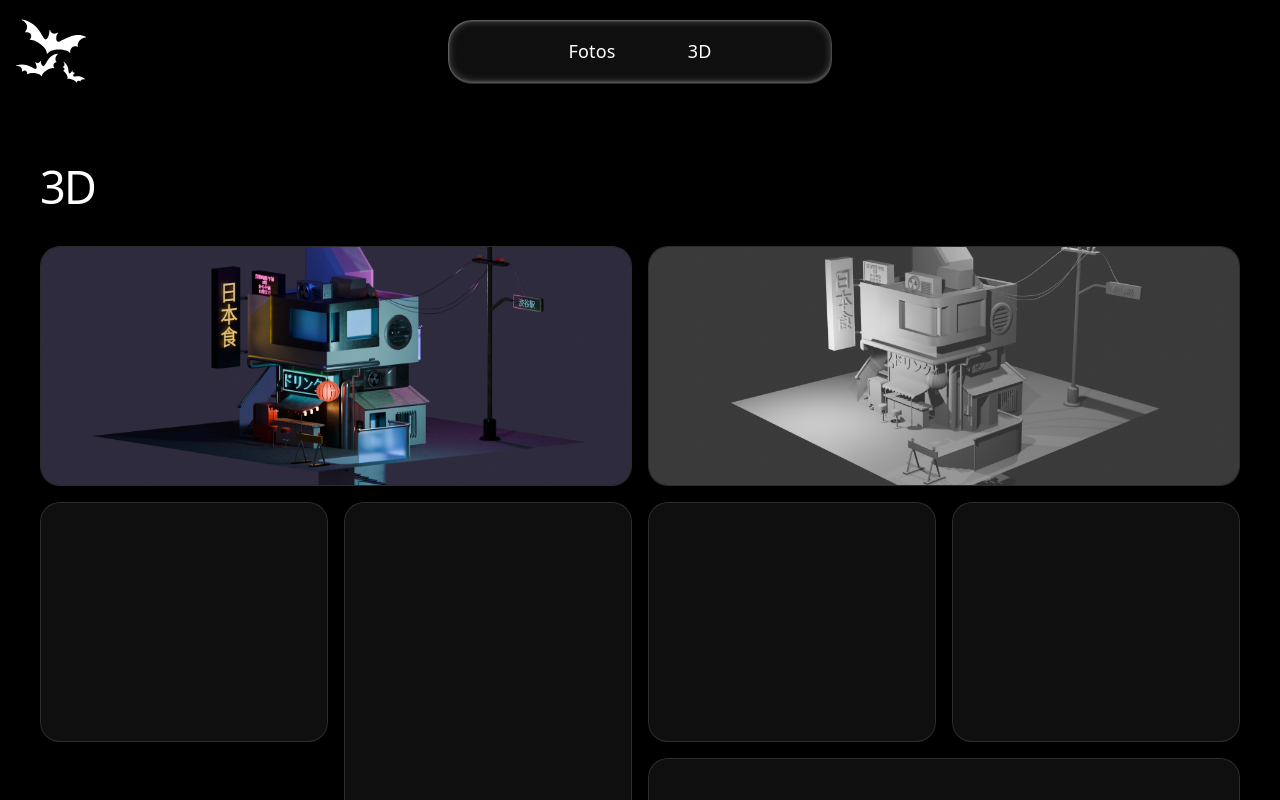
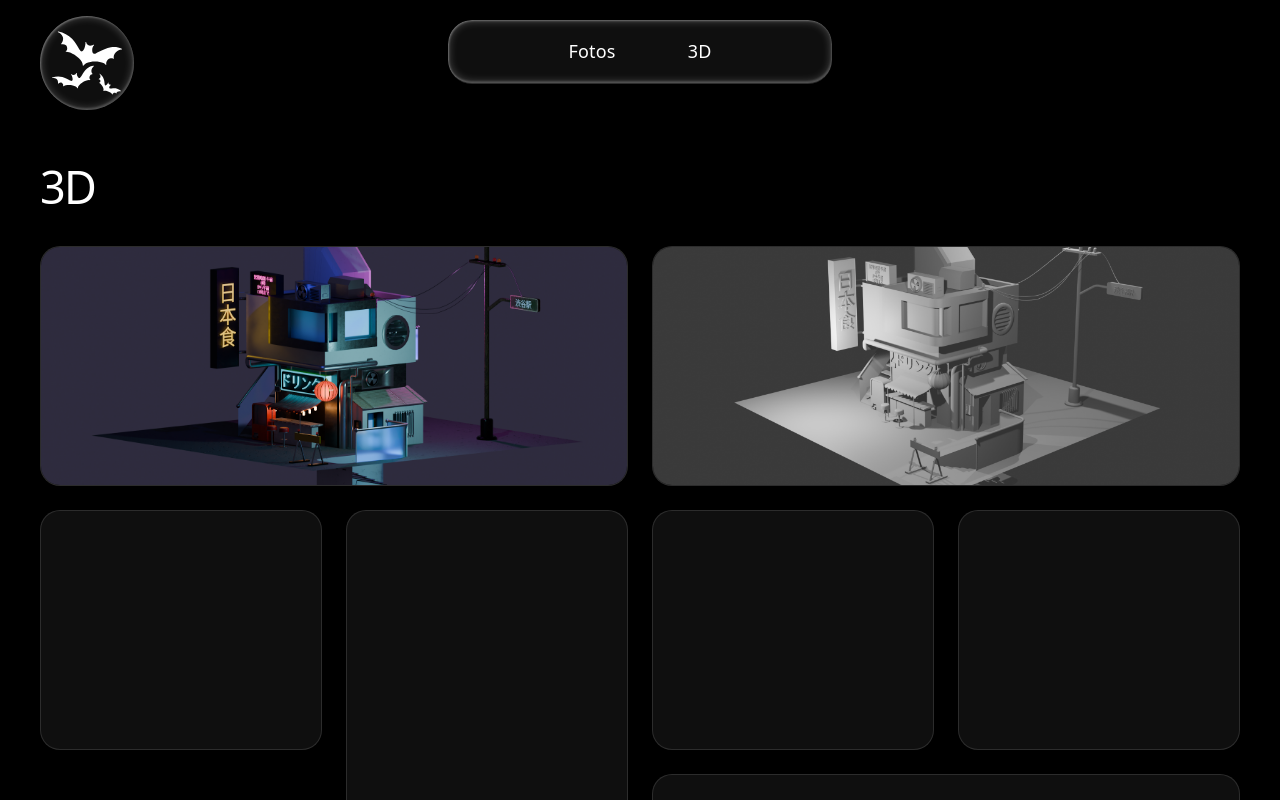
Before and after one commit to LaraEnGithub/laraengithub.github.io, a React (Vite) app in the folder react-app/: page /3d in a window 1280 px wide. Shown: the top 800 px of the page. Built offline with nearby package versions, Linux system fonts and the light colour scheme; a web font is replaced by a local one.

Commit message:
Add entrance and hover animations

```diff
--- a/react-app/src/App.css
+++ b/react-app/src/App.css
@@ -69,6 +69,42 @@
   @media (max-width: 1024px) {
     padding: 150px 20px 24px;
     gap: 10px;
+  }
+}
+
+@keyframes fade-in-down {
+  from {
+    opacity: 0;
+    transform: translateY(-16px);
+  }
+  to {
+    opacity: 1;
+    transform: translateY(0);
+  }
+}
+
+#center > * {
+  animation: fade-in-down 0.8s ease-out both;
+}
+
+#center > :nth-child(2) {
+  animation-delay: 0.15s;
+}
+
+#center > :nth-child(3) {
+  animation-delay: 0.3s;
+}
+
+.gallery-title,
+.gallery-grid > * {
+  animation: fade-in-down 0.8s ease-out both;
+}
+
+@media (prefers-reduced-motion: reduce) {
+  #center > *,
+  .gallery-title,
+  .gallery-grid > * {
+    animation: none;
   }
 }
 
@@ -180,7 +216,7 @@
   display: grid;
   grid-template-columns: repeat(auto-fill, minmax(240px, 1fr));
   grid-auto-rows: 240px;
-  gap: 16px;
+  gap: 24px;
 }
 
 .tile {
@@ -201,6 +237,12 @@
 button.tile {
   padding: 0;
   cursor: pointer;
+  transition: scale 0.3s ease;
+}
+
+button.tile:hover {
+  scale: 1.04;
+  z-index: 1;
 }
 
 .lightbox {
--- a/react-app/src/App.tsx
+++ b/react-app/src/App.tsx
@@ -11,7 +11,7 @@ function App() {
 
   return (
     <div className='App'>
-      <Link to="/" id="home-logo">
+      <Link to="/" id="home-logo" className="glass">
         <img src={homeIcon} alt="Home" height="70" />
       </Link>
       <NavBar />
--- a/react-app/src/components/Gallery.tsx
+++ b/react-app/src/components/Gallery.tsx
@@ -41,6 +41,8 @@ function shuffle<T>(arr: T[]): T[] {
   return out
 }
 
+const delay = (i: number) => ({ animationDelay: `${0.15 + Math.min(i, 12) * 0.05}s` })
+
 export const Gallery = ({ title, items }: { title: string; items: GalleryItem[] }) => {
   const [ratios, setRatios] = useState<Record<string, number>>({})
   const [shuffled] = useState(() => shuffle(items))
@@ -70,11 +72,12 @@ export const Gallery = ({ title, items }: { title: string; items: GalleryItem[]
     <section className="gallery">
       <h1 className="gallery-title">{title}</h1>
       <div className="gallery-grid">
-        {shuffled.map((item) => (
+        {shuffled.map((item, i) => (
           <button
             key={item.id}
             type="button"
             className={spanFor(ratios[item.id])}
+            style={delay(i)}
             onClick={() => setSelected(item)}
           >
             {VIDEO_RE.test(item.src) ? (
@@ -101,7 +104,7 @@ export const Gallery = ({ title, items }: { title: string; items: GalleryItem[]
           </button>
         ))}
         {placeholders.map((span, i) => (
-          <div key={`placeholder-${i}`} className={span} />
+          <div key={`placeholder-${i}`} className={span} style={delay(shuffled.length + i)} />
         ))}
       </div>
       {selected && (
--- a/react-app/src/index.css
+++ b/react-app/src/index.css
@@ -72,9 +72,15 @@
 #home-logo {
   position: fixed;
   top: 16px;
-  left: 16px;
+  left: 40px;
   z-index: 1060;
   display: inline-flex;
+  padding: 12px;
+  border-radius: 50%;
+
+  @media (max-width: 1024px) {
+    left: 20px;
+  }
 }
 
 .glass {
```
